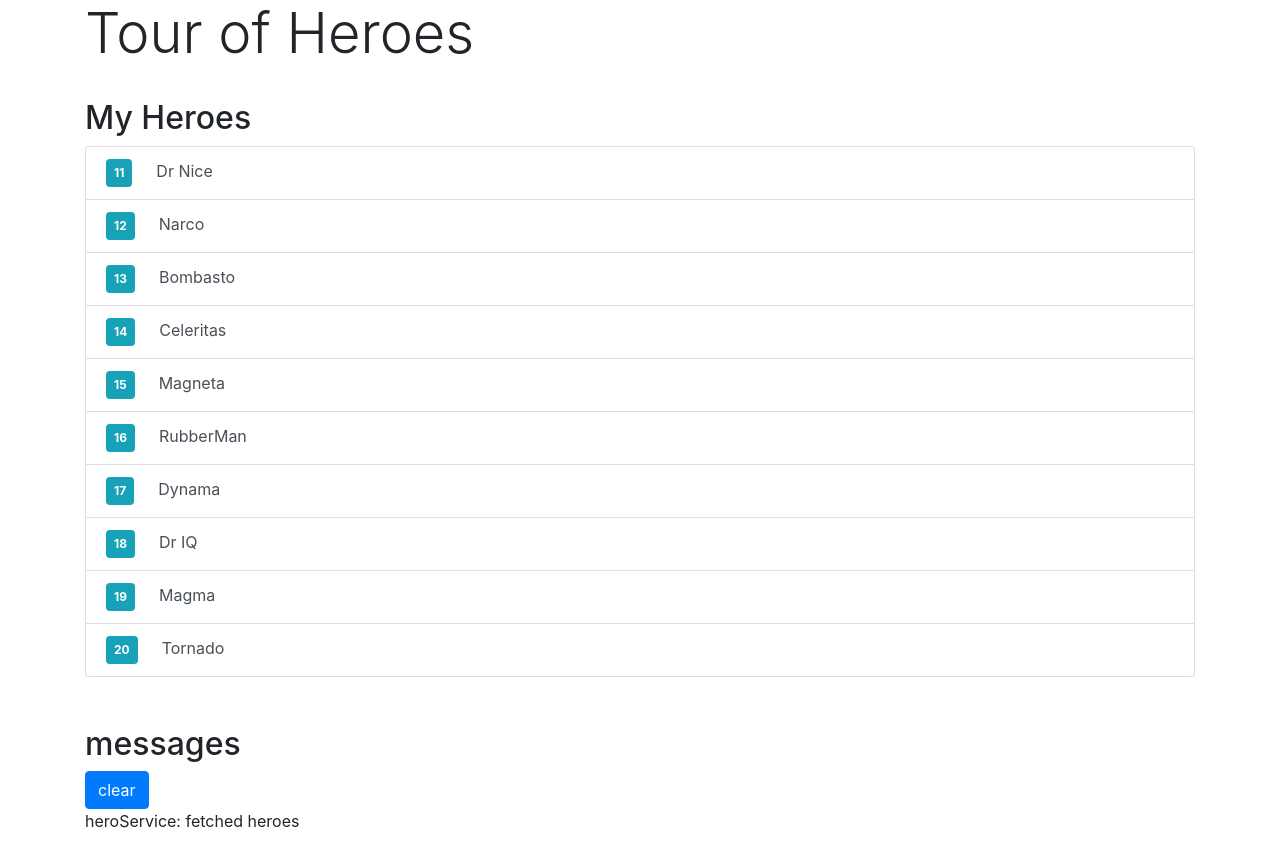
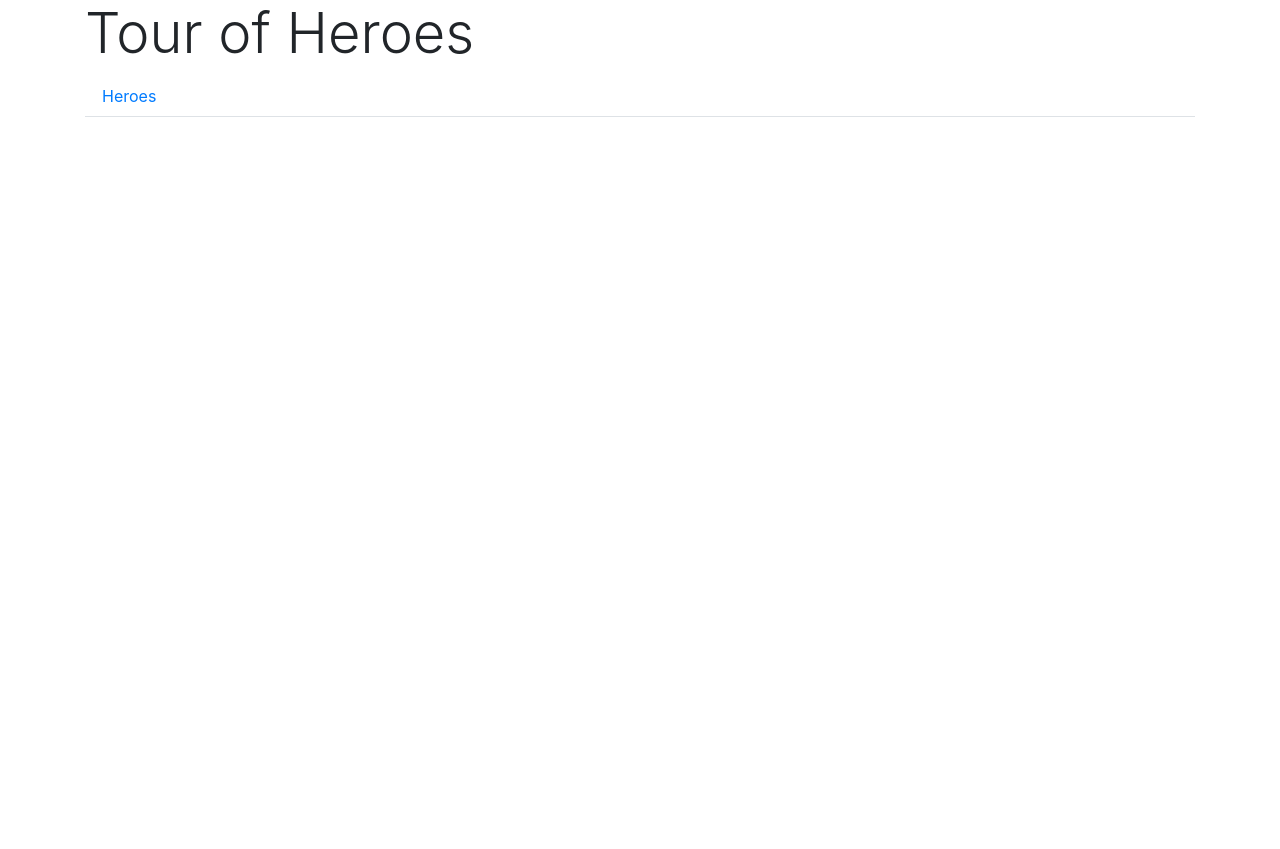
Before and after one commit to webceyhan/ng-heroes-app, an Angular app: page / in a window 1280 px wide. After the commit the page ends 800 px from the top, so only its background shows below. Built offline with nearby package versions, Linux system fonts and the light colour scheme.

Commit message:
routing added

```diff
--- /dev/null
+++ b/src/app/app-routing.module.ts
@@ -0,0 +1,13 @@
+import { NgModule } from '@angular/core';
+import { RouterModule, Routes } from '@angular/router';
+
+import { HeroesComponent } from './heroes/heroes.component';
+
+const routes: Routes = [{ path: 'heroes', component: HeroesComponent }];
+
+@NgModule({
+    declarations: [],
+    imports: [RouterModule.forRoot(routes)],
+    exports: [RouterModule],
+})
+export class AppRoutingModule {}
--- a/src/app/app.component.html
+++ b/src/app/app.component.html
@@ -1,9 +1,15 @@
 <div class="container">
     <h1 class="display-4">{{ title }}</h1>
 
-    <br>
+    <ul class="nav nav-tabs">
+        <li class="nav-item">
+            <a class="nav-link" routerLink="/heroes">Heroes</a>
+        </li>
+    </ul>
 
-    <app-heroes></app-heroes>
+    <br />
+
+    <router-outlet></router-outlet>
 
     <app-messages></app-messages>
 </div>
--- a/src/app/app.module.ts
+++ b/src/app/app.module.ts
@@ -7,10 +7,11 @@ import { AppComponent } from './app.component';
 import { HeroesComponent } from './heroes/heroes.component';
 import { HeroDetailComponent } from './hero-detail/hero-detail.component';
 import { MessagesComponent } from './messages/messages.component';
+import { AppRoutingModule } from './app-routing.module';
 
 @NgModule({
     declarations: [AppComponent, HeroesComponent, HeroDetailComponent, MessagesComponent],
-    imports: [BrowserModule, NgbModule, FormsModule],
+    imports: [BrowserModule, NgbModule, FormsModule, AppRoutingModule],
     providers: [],
     bootstrap: [AppComponent],
 })
```
